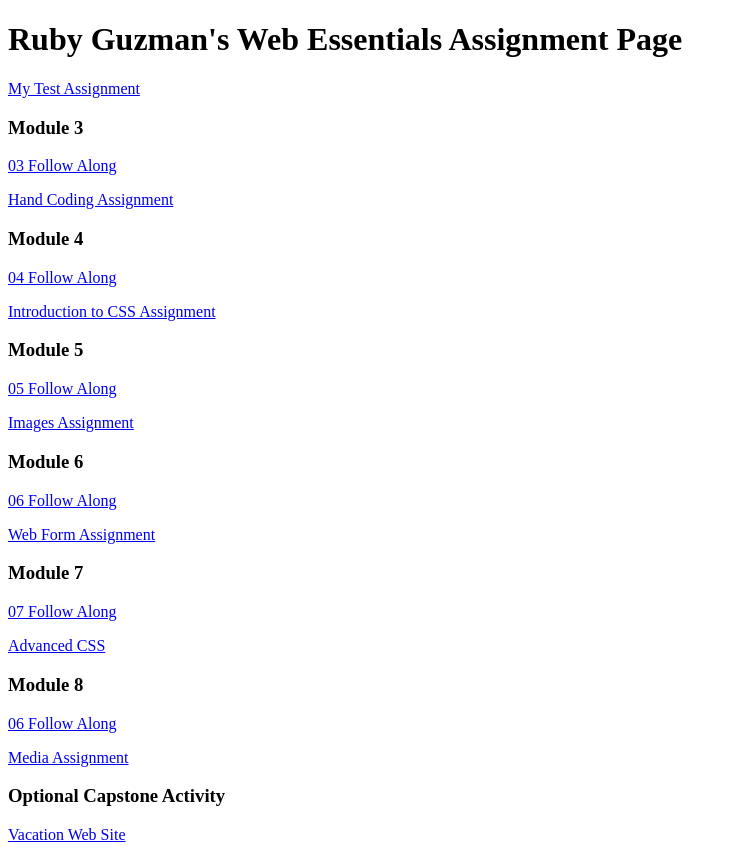
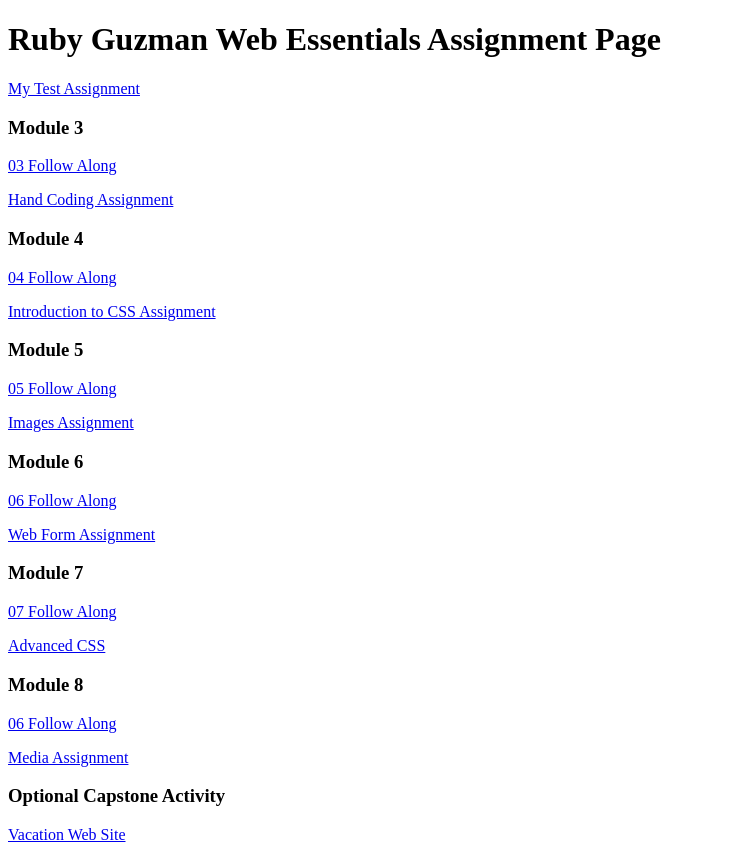
Before and after one commit to rubyyyyyg/dwdd1600, a plain HTML site: page index.html in a window 1280 px wide. Shown: the whole page, without its empty margins (0-737 px from the left). Drawn offline with Linux system fonts and the light colour scheme.

Commit message:
Edited name index.html

```diff
--- a/index.html
+++ b/index.html
@@ -6,7 +6,7 @@
 		<title>dwdd 1600 assignment list page</title>
 	</head>
 	<body>
-		<h1>Ruby Guzman's Web Essentials Assignment Page</h1>
+		<h1>Ruby Guzman Web Essentials Assignment Page</h1>
 		<p><a href="01test">My Test Assignment</a></p>
 
 		<h3>Module 3</h3>
```
